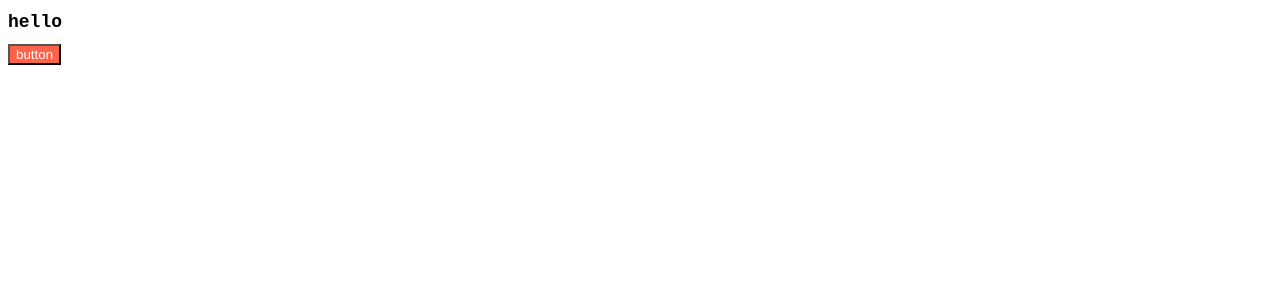
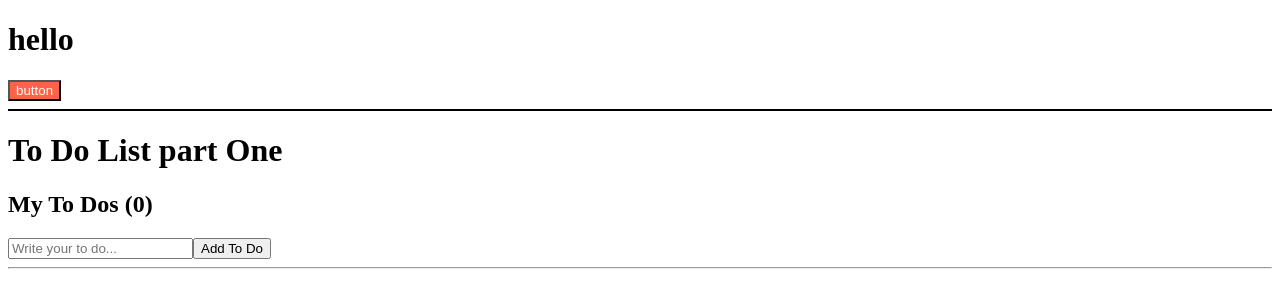
Before and after one commit to rahosung/nomadcoders_class, a React (Create React App) app in the folder MovieWebService/react-for-beginners/: page / in a window 1280 px wide. Shown: the top 308 px of the page. Built offline with nearby package versions, Linux system fonts and the light colour scheme.

Commit message:
To Do List part One

```diff
--- a/MovieWebService/react-for-beginners/src/App.js
+++ b/MovieWebService/react-for-beginners/src/App.js
@@ -1,11 +1,42 @@
 import Button from "./Button";
 import styles from "./App.module.css";
+import { useState } from "react";
 
 function App() {
+  const [toDo, setToDo] = useState("")
+  const [toDos, setToDos] = useState([]);
+
+  const onChange = (event) => setToDo(event.target.value)
+  const onSubmit = (event) => {
+    event.preventDefault();
+    if (toDo === "") {
+      return;
+    }
+    setToDos(currentArray => [toDo, ...currentArray]);
+    setToDo("");
+  }
+  console.log(toDos);
+
   return (
     <div>
-      <h1 className={styles.title}>hello</h1>
+      <h1 className={styles}>hello</h1>
       <Button text={"button"}/>
+
+      <hr style={{border : "solid 1px"}}/>
+
+      <h1>To Do List part One</h1>
+      <h2>My To Dos ({toDos.length})</h2>
+      <form onSubmit={onSubmit}>
+        <input
+          onChange={onChange}
+          value={toDo}
+          type="text"
+          placeholder="Write your to do..."
+        />
+        <button>Add To Do</button>
+      </form>
+
+      <hr />
     </div>
   );
 }
--- a/MovieWebService/react-for-beginners/src/index.js
+++ b/MovieWebService/react-for-beginners/src/index.js
@@ -1,10 +1,10 @@
-import React from 'react';
+import React, { Fragment } from 'react';
 import ReactDOM from 'react-dom/client';
 import App from './App';
 
 const root = ReactDOM.createRoot(document.getElementById('root'));
 root.render(
-  <React.StrictMode>
+  <Fragment>
     <App />
-  </React.StrictMode>
+  </Fragment>
 );
```
